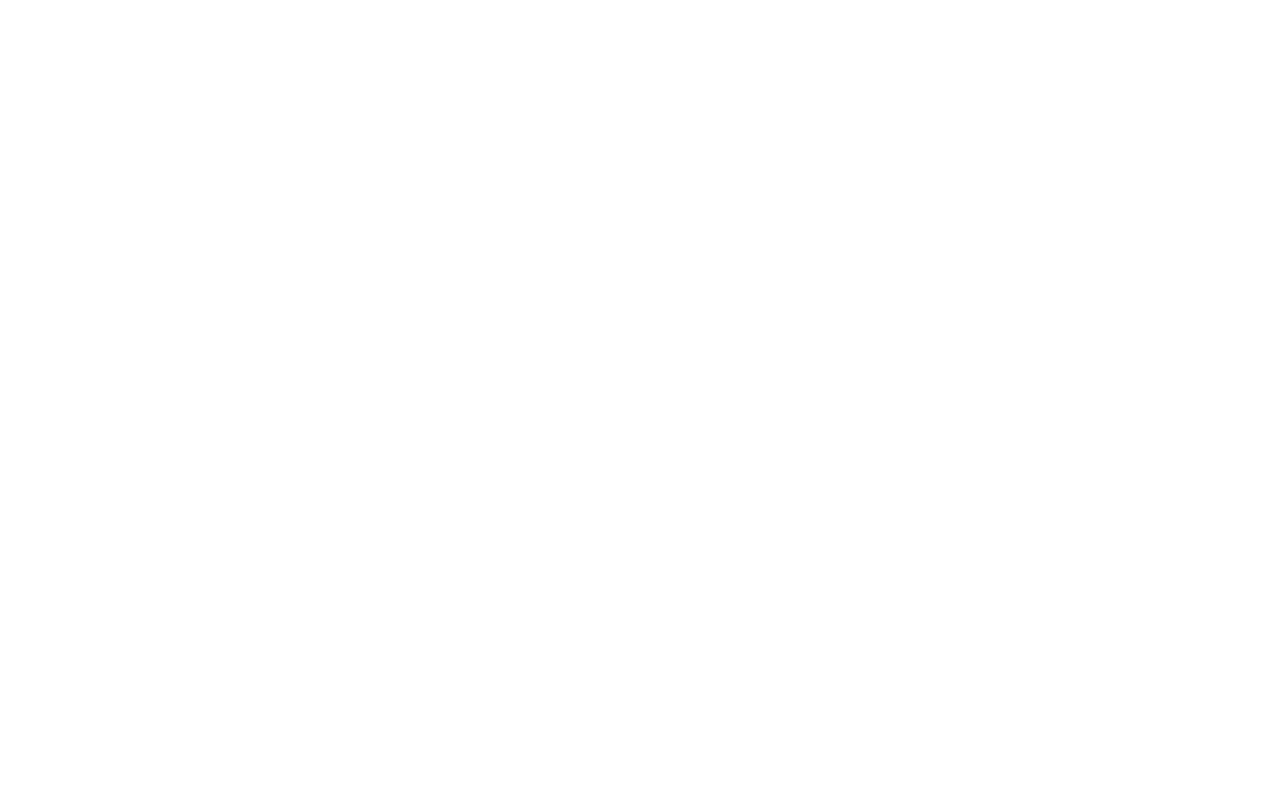
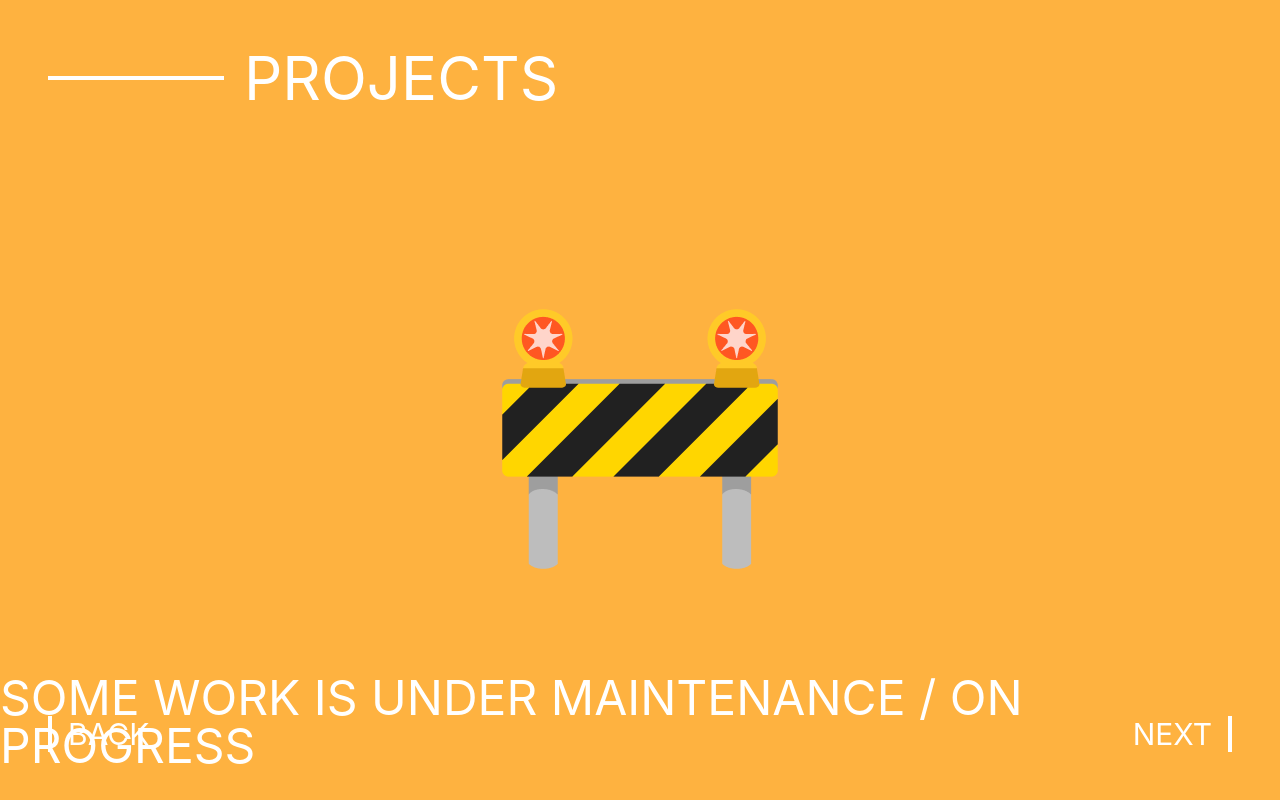
Before and after one commit to vikripermana21/portfoliov2, a Vue app: page /projects in a window 1280 px wide. Before the commit this address had no page. Built offline with nearby package versions, Linux system fonts and the light colour scheme; a web font is replaced by a local one.

Commit message:
:lipstick: :sparkles: Slicing Project Section -> DONE

```diff
--- /dev/null
+++ b/src/components/AnimatedButton.vue
@@ -0,0 +1,82 @@
+<script setup>
+import { animate } from "motion";
+import { ref } from "vue";
+import { useRouter } from "vue-router";
+
+defineProps(["to", "type", "link", "color"]);
+
+const hoverButton = ref("");
+const router = useRouter();
+
+const animateIn = (name) => {
+  hoverButton.value = name;
+  animate(
+    `.span-${name}`,
+    {
+      height: "150%",
+      width: "200%",
+    },
+    {
+      width: { delay: 0.3 },
+    }
+  );
+  animate(`.text-${name}`, { opacity: [0, 1] }, { delay: 0.5, duration: 0.5 });
+};
+const animateOut = (name) => {
+  animate(
+    `.span-${name}`,
+    {
+      height: "100%",
+      width: "4px",
+    },
+    {
+      height: { delay: 0.3 },
+    }
+  );
+  animate(`.text-${name}`, { opacity: 0 }, { delay: 0.5, duration: 0.5 });
+  hoverButton.value = "";
+};
+</script>
+
+<template>
+  <div
+    v-if="type === 'back'"
+    class="flex items-center cursor-pointer relative"
+    @mouseenter="animateIn('back')"
+    @mouseleave="animateOut('back')"
+    @click="router.push(link)"
+  >
+    <div
+      class="w-1 border-none bg-white h-full absolute flex justify-center span-back items-center"
+    >
+      <p
+        class="text-back text-3xl"
+        :class="$attrs.class"
+        v-show="hoverButton == 'back'"
+      >
+        {{ to }}
+      </p>
+    </div>
+    <p class="text-white text-3xl ml-5">BACK</p>
+  </div>
+  <div
+    v-if="type === 'next'"
+    class="flex items-center cursor-pointer relative"
+    @mouseenter="animateIn('next')"
+    @mouseleave="animateOut('next')"
+    @click="router.push(link)"
+  >
+    <div
+      class="w-1 border-none bg-white h-full absolute flex justify-center span-next items-center right-0"
+    >
+      <p
+        class="text-next text-3xl"
+        :class="$attrs.class"
+        v-show="hoverButton == 'next'"
+      >
+        {{ to }}
+      </p>
+    </div>
+    <p class="text-white text-3xl mr-5">NEXT</p>
+  </div>
+</template>
--- a/src/router/index.js
+++ b/src/router/index.js
@@ -25,6 +25,14 @@ const router = createRouter({
       // which is lazy-loaded when the route is visited.
       component: () => import("../views/AboutView.vue"),
     },
+    {
+      path: "/projects",
+      name: "projects",
+      // route level code-splitting
+      // this generates a separate chunk (About.[hash].js) for this route
+      // which is lazy-loaded when the route is visited.
+      component: () => import("../views/ProjectView.vue"),
+    },
   ],
 });
 
--- a/src/views/AboutView.vue
+++ b/src/views/AboutView.vue
@@ -1,10 +1,7 @@
 <script setup>
+import AnimatedButton from "@/components/AnimatedButton.vue";
 import { animate } from "motion";
-import { onMounted, ref } from "vue";
-import { useRouter } from "vue-router";
-
-const router = useRouter();
-const hoverButton = ref("");
+import { onMounted } from "vue";
 
 onMounted(() => {
   animate(
@@ -38,35 +35,6 @@ onMounted(() => {
     { delay: 1, duration: 0.5, easing: "ease-in-out" }
   );
 });
-
-const animateIn = (name) => {
-  hoverButton.value = name;
-  animate(
-    `.span-${name}`,
-    {
-      height: "150%",
-      width: "200%",
-    },
-    {
-      width: { delay: 0.3 },
-    }
-  );
-  animate(`.text-${name}`, { opacity: [0, 1] }, { delay: 0.5, duration: 0.5 });
-};
-const animateOut = (name) => {
-  animate(
-    `.span-${name}`,
-    {
-      height: "100%",
-      width: "4px",
-    },
-    {
-      height: { delay: 0.3 },
-    }
-  );
-  animate(`.text-${name}`, { opacity: 0 }, { delay: 0.5, duration: 0.5 });
-  hoverButton.value = "";
-};
 </script>
 
 <template>
@@ -133,41 +101,18 @@ const animateOut = (name) => {
         </div>
       </div>
       <div class="flex w-full justify-between p-12 absolute bottom-0 cta">
-        <div
-          class="flex items-center cursor-pointer relative"
-          @mouseenter="animateIn('back')"
-          @mouseleave="animateOut('back')"
-          @click="router.push('/main-menu')"
-        >
-          <div
-            class="w-1 border-none bg-white h-full absolute flex justify-center span-back items-center"
-          >
-            <p
-              class="text-back text-[#F15BB5] text-3xl"
-              v-show="hoverButton == 'back'"
-            >
-              MAIN MENU
-            </p>
-          </div>
-          <p class="text-white text-3xl ml-5">BACK</p>
-        </div>
-        <div
-          class="flex items-center cursor-pointer relative"
-          @mouseenter="animateIn('next')"
-          @mouseleave="animateOut('next')"
-        >
-          <div
-            class="w-1 border-none bg-white h-full absolute flex justify-center span-next items-center right-0"
-          >
-            <p
-              class="text-next text-[#F15BB5] text-3xl"
-              v-show="hoverButton == 'next'"
-            >
-              PROJECTS
-            </p>
-          </div>
-          <p class="text-white text-3xl mr-5">NEXT</p>
-        </div>
+        <AnimatedButton
+          type="back"
+          to="MAIN MENU"
+          link="/main-menu"
+          class="text-[#F15BB5]"
+        ></AnimatedButton>
+        <AnimatedButton
+          type="next"
+          to="PROJECTS"
+          link="/projects"
+          class="text-[#F15BB5]"
+        ></AnimatedButton>
       </div>
     </div>
   </div>
--- /dev/null
+++ b/src/views/ContactView.vue
@@ -0,0 +1,80 @@
+<script setup>
+import AnimatedButton from "@/components/AnimatedButton.vue";
+import { animate } from "motion";
+import { onMounted } from "vue";
+
+onMounted(() => {
+  animate(
+    "hr",
+    { opacity: [0, 1], x: [-100, 0] },
+    { easing: "ease-in-out", duration: 1 }
+  );
+  animate(
+    ".title-text",
+    { opacity: [0, 1], x: [100, 0] },
+    { duration: 1, easing: "ease-in-out" }
+  );
+  animate(
+    ".main-text",
+    { opacity: [0, 1], y: [100, 0] },
+    { duration: 1, easing: "ease-in-out" }
+  );
+  animate(
+    ".construct",
+    { opacity: [0, 1] },
+    { duration: 1, delay: 1, easing: "ease-in-out" }
+  );
+  animate(
+    ".cta",
+    { opacity: [0, 1], y: [100, 0] },
+    { delay: 1, duration: 0.5, easing: "ease-in-out" }
+  );
+});
+</script>
+
+<template>
+  <div
+    class="h-screen w-screen overflow-hidden bg-[#FEB240] flex flex-col relative"
+  >
+    <div class="flex items-center p-12">
+      <hr class="w-44 h-1 border-none bg-white" />
+      <h1 class="text-white text-6xl ml-5 title-text">CONTACTS</h1>
+    </div>
+
+    <div class="flex w-full h-full items-center flex-col">
+      <img
+        src="../assets/noto_construction.png"
+        class="mt-32 construct"
+        alt=""
+      />
+      <p class="text-white text-5xl mt-24 description main-text">
+        SOME WORK IS UNDER MAINTENANCE / ON PROGRESS
+      </p>
+    </div>
+
+    <div class="flex w-full justify-between p-12 absolute bottom-0 cta">
+      <AnimatedButton
+        type="back"
+        to="ABOUT ME"
+        link="/about"
+        class="text-[#FEB240]"
+      ></AnimatedButton>
+      <AnimatedButton
+        type="next"
+        to="CONTACTS"
+        link="/contacts"
+        class="text-[#FEB240]"
+      ></AnimatedButton>
+    </div>
+  </div>
+</template>
+
+<style>
+@media (min-width: 1024px) {
+  .about {
+    min-height: 100vh;
+    display: flex;
+    align-items: center;
+  }
+}
+</style>
--- /dev/null
+++ b/src/views/ProjectView.vue
@@ -0,0 +1,80 @@
+<script setup>
+import AnimatedButton from "@/components/AnimatedButton.vue";
+import { animate } from "motion";
+import { onMounted } from "vue";
+
+onMounted(() => {
+  animate(
+    "hr",
+    { opacity: [0, 1], x: [-100, 0] },
+    { easing: "ease-in-out", duration: 1 }
+  );
+  animate(
+    ".title-text",
+    { opacity: [0, 1], x: [100, 0] },
+    { duration: 1, easing: "ease-in-out" }
+  );
+  animate(
+    ".main-text",
+    { opacity: [0, 1], y: [100, 0] },
+    { duration: 1, easing: "ease-in-out" }
+  );
+  animate(
+    ".construct",
+    { opacity: [0, 1] },
+    { duration: 1, delay: 1, easing: "ease-in-out" }
+  );
+  animate(
+    ".cta",
+    { opacity: [0, 1], y: [100, 0] },
+    { delay: 1, duration: 0.5, easing: "ease-in-out" }
+  );
+});
+</script>
+
+<template>
+  <div
+    class="h-screen w-screen overflow-hidden bg-[#FEB240] flex flex-col relative"
+  >
+    <div class="flex items-center p-12">
+      <hr class="w-44 h-1 border-none bg-white" />
+      <h1 class="text-white text-6xl ml-5 title-text">PROJECTS</h1>
+    </div>
+
+    <div class="flex w-full h-full items-center flex-col">
+      <img
+        src="../assets/noto_construction.png"
+        class="mt-32 construct"
+        alt=""
+      />
+      <p class="text-white text-5xl mt-24 description main-text">
+        SOME WORK IS UNDER MAINTENANCE / ON PROGRESS
+      </p>
+    </div>
+
+    <div class="flex w-full justify-between p-12 absolute bottom-0 cta">
+      <AnimatedButton
+        type="back"
+        to="ABOUT ME"
+        link="/about"
+        class="text-[#FEB240]"
+      ></AnimatedButton>
+      <AnimatedButton
+        type="next"
+        to="CONTACTS"
+        link="/contacts"
+        class="text-[#FEB240]"
+      ></AnimatedButton>
+    </div>
+  </div>
+</template>
+
+<style>
+@media (min-width: 1024px) {
+  .about {
+    min-height: 100vh;
+    display: flex;
+    align-items: center;
+  }
+}
+</style>
```
Also changed, not shown: src/assets/noto_construction.png (added).
